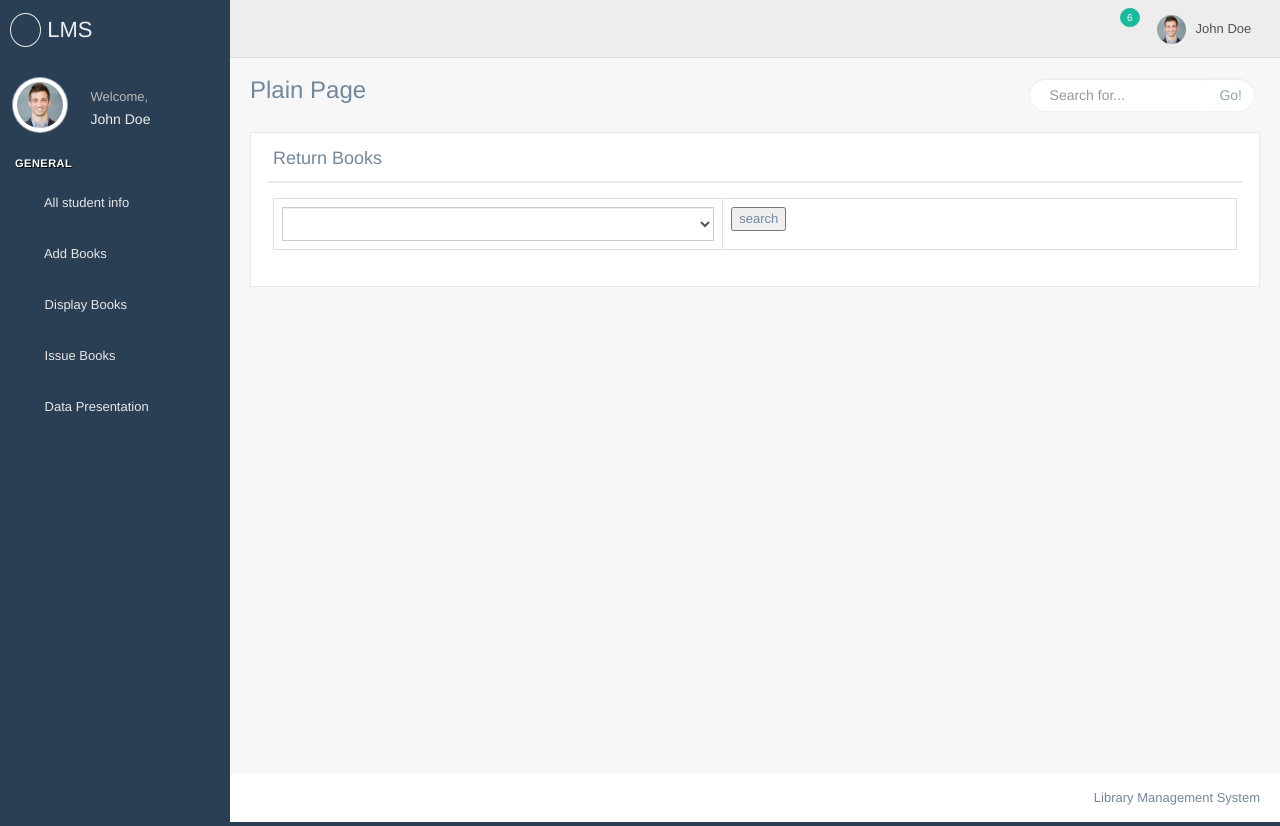
After one commit to emmy497/434Project, a PHP site: page /return_book.php in a window 1280 px wide. The commit adds this page. Run offline with PHP 8.4, Linux system fonts and the light colour scheme; tables that the repository leaves empty or names only in its code hold one stand-in row (values such as "Sample post"); lists and menus that the app fills with data are empty; some web fonts are replaced.

```diff
--- a/librarian/header.php
+++ b/librarian/header.php
@@ -54,11 +54,11 @@
                             <li><a  href="add_books.php"><i class="fa fa-edit"></i> Add Books <span class="fa fa-chevron-down"></span></a>
 
                             </li>
-                            <li><a><i class="fa fa-desktop"></i> UI Elements <span
+                            <li><a href="display_books.php"><i class="fa fa-desktop"></i> Display Books<span
                                     class="fa fa-chevron-down"></span></a>
 
                             </li>
-                            <li><a><i class="fa fa-table"></i> Tables <span class="fa fa-chevron-down"></span></a>
+                            <li><a  href="issue_books.php"><i class="fa fa-table"></i> Issue Books <span class="fa fa-chevron-down"></span></a>
 
                             </li>
                             <li><a><i class="fa fa-bar-chart-o"></i> Data Presentation <span
--- a/librarian/issue_books.php
+++ b/librarian/issue_books.php
@@ -127,7 +127,7 @@ include "connection.php"
 <?php
 if(isset($_POST["submit2"])){
     mysqli_query($link, "insert into issue_books values('','$_SESSION[$matric]','$_POST[studentname]','$_POST[studentcontact]','$_POST[studentemail]','$_POST[bookname]','$_POST[bookissuedate]','','$_SESSION[username]')");
-
+    mysqli_query($link, "update add_books set available_qty=available_qty-1 where books_name='$_POST[booksname]'")
 ?>
 <script type="text/javascript">
     alert("Books issued successfully");
--- /dev/null
+++ b/librarian/return_book.php
@@ -0,0 +1,97 @@
+<?php
+include "connection.php";
+include "header.php";
+?>
+
+
+
+
+        <!-- page content area main -->
+        <div class="right_col" role="main">
+            <div class="">
+                <div class="page-title">
+                    <div class="title_left">
+                        <h3>Plain Page</h3>
+                    </div>
+
+                    <div class="title_right">
+                        <div class="col-md-5 col-sm-5 col-xs-12 form-group pull-right top_search">
+                            <div class="input-group">
+                                <input type="text" class="form-control" placeholder="Search for...">
+                    <span class="input-group-btn">
+                      <button class="btn btn-default" type="button">Go!</button>
+                    </span>
+                            </div>
+                        </div>
+                    </div>
+                </div>
+
+                <div class="clearfix"></div>
+                <div class="row" style="min-height:500px">
+                    <div class="col-md-12 col-sm-12 col-xs-12">
+                        <div class="x_panel">
+                            <div class="x_title">
+                                <h2>Return Books</h2>
+
+                                <div class="clearfix"></div>
+                            </div>
+                            <div class="x_content">
+                               <form name="form1" action="" method="post">
+                                <table class="table table-bordered">
+                                    <tr>
+                                        <td> <select name="mat" class="form-control">
+                                            <?php
+                                            $res=mysqli_query($link, "select student_matric from issue_books where books_return_date=''");
+                                            while($row=mysqli_fetch_array($res)){
+                                                echo "<option>";
+                                                echo $row["student_matric"];
+                                                echo "</option>";
+                                            }
+                                            ?>
+
+                                        </select></td>
+                                        <td>
+                                            <input type="submit" name="submit1" value="search" class="form=-contol">
+                                        </td>
+                                    </tr>
+                                </table>
+                               </form>
+
+                               <?php
+                               if(isset($_POST["submit1"])){
+                                $res=mysqli_query($link, "select * from issue_books where student_matric='$_POST[mat]'");
+                                echo "<table class='table table-boredered'>";
+                                echo "<tr>";
+                                echo "<th>"; echo "student matric"; echo "</th>";
+                                echo "<th>"; echo "student name "; echo "</th>";
+                                echo "<th>"; echo "student contact"; echo "</th>";
+                                echo "<th>"; echo "student email"; echo "</th>";
+                                echo "<th>"; echo "books name"; echo "</th>";
+                                echo "<th>"; echo "books issue date"; echo "</th>";
+                                echo "<th>"; echo "return book"; echo "</th>";
+                                echo "</tr>";
+                                while($row=mysqli_fetch_array($res)){
+                                  echo "<tr>";
+                                  echo "<td>"; echo $row["student_matric"]; echo "</td>";
+                                  echo "<td>"; echo $row["student_name"]; echo "</td>";
+                                  echo "<td>"; echo $row["student_contact"]; echo "</td>";
+                                  echo "<td>"; echo $row["student_email"]; echo "</td>";
+                                  echo "<td>"; echo $row["books_name"]; echo "</td>";
+                                  echo "<td>"; echo $row["books_issue_date"]; echo "</td>";
+                                  echo "<td>"; ?> <a href="return.php?id=<?php echo $row["id"]; ?>">Return Book</a><?php  echo "</td>";
+                                }
+                               }
+
+
+                               ?>
+                            </div>
+                        </div>
+                    </div>
+                </div>
+            </div>
+        </div>
+        <!-- /page content -->
+
+<?php
+include "footer.php"
+?>
--- a/student/login.php
+++ b/student/login.php
@@ -1,5 +1,6 @@
 <?php
-include "connection.php"
+session_start();
+include "connection.php";
 ?>
 
 <!DOCTYPE html>
@@ -81,9 +82,10 @@ if(isset( $_POST['submit1'])){
 <?php
 
     }else {
+        $_SESSION["username"]=$_POST["username"];
         ?>
         <script type="text/javascript">
-            window.location="aa.php";
+            window.location="my_issued_books.php";
         </script>
 
 
```
Also changed, not shown: librarian/return.php (added, +21 -0 lines), student/my_issued_books.php (added, +80 -0 lines).
